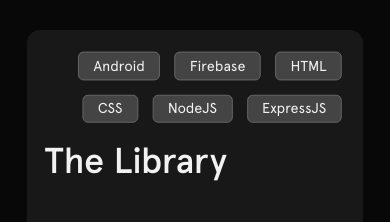
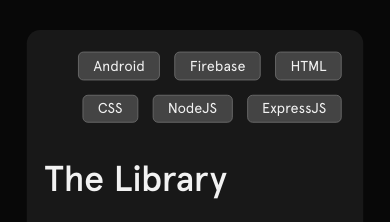
Before and after one commit to nicktoooz/nyxbit, a plain HTML site: page index.html in a window 390 px wide. Shown: the part 2360-2582 px from the top of the page. Drawn offline with Linux system fonts and the light colour scheme.

Commit message:
Fix margins

```diff
--- a/assets/stylesheets/index.css
+++ b/assets/stylesheets/index.css
@@ -164,7 +164,7 @@ main {
 .project-title {
   font-size: 2.5em;
   width: 70%;
-  margin-top: 3em;
+  margin-top: 3.5em;
   margin-left: 1em;
   font-family: 'Apercu Medium';
 }
--- a/assets/stylesheets/mobile.css
+++ b/assets/stylesheets/mobile.css
@@ -21,6 +21,7 @@
   .work-container {
     width: 100% !important;
     grid-template-columns: auto !important;
+    gap: 0 !important;
   }
   .work__item {
     width: 100% !important;
```
